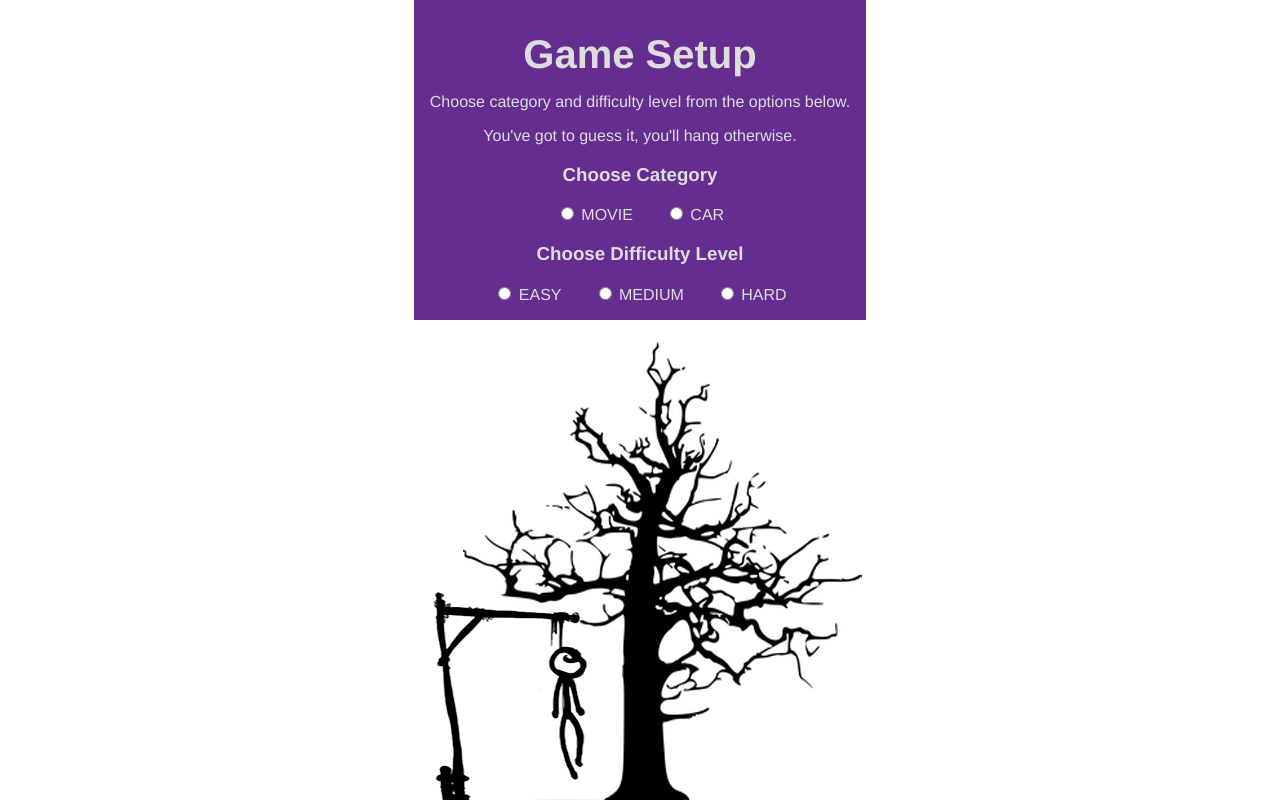
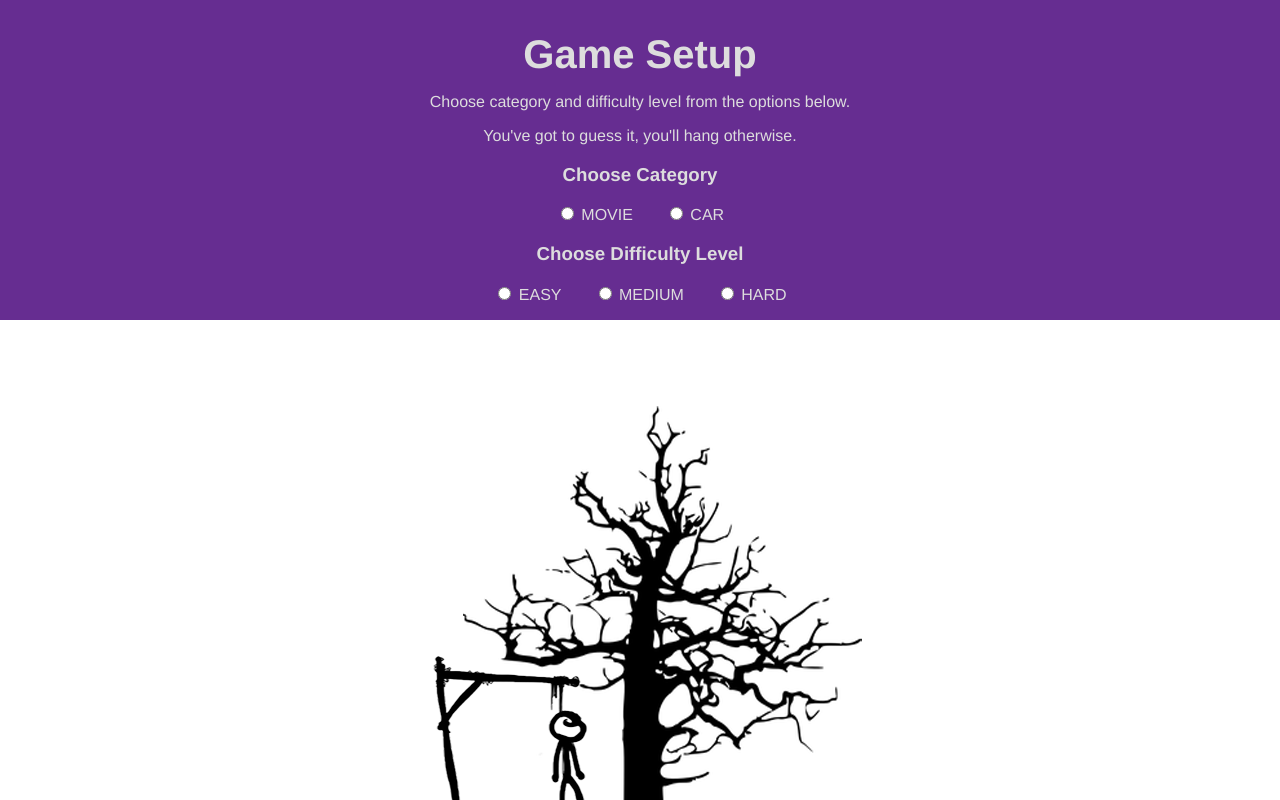
Before and after one commit to Piecuch-Patryk/hangman, a Vue app: page / in a window 1280 px wide. Shown: the top 800 px of the page. Built offline with nearby package versions, Linux system fonts and the light colour scheme.

Commit message:
Add some responsive styles for tablet and desktop.

```diff
--- a/src/App.vue
+++ b/src/App.vue
@@ -6,7 +6,7 @@
   <Game :index="image" :game-data="gameData" @validate-letter="validate" />
 
   <transition name="fade">
-    <GameResult v-show="showGameResult" :msg="gameResult" :gameOver="gameOver" :gameWon="gameWon" />
+    <GameResult v-show="showGameResult" :msg="gameResult" :gameWon="gameWon" />
   </transition>
 </template>
 
@@ -162,4 +162,11 @@ export default {
 .fade-leave-to {
   opacity: 0;
 }
+
+@media (min-width: 1000px) {
+  #app {
+    max-width: 1000px;
+    margin: 0 auto;
+  }
+}
 </style>
--- a/src/components/Game.vue
+++ b/src/components/Game.vue
@@ -63,4 +63,22 @@ export default {
     }
   }
 }
+
+@media (min-width: 768px) {
+  .game {
+
+    .img-wrapper {
+
+      img {
+        width: 50%;
+      }
+    }
+
+    .hint {
+      width: 50%;
+      margin: 2rem auto;
+      font-size: 1.5rem;
+    }
+  }
+}
 </style>
--- a/src/components/GameResult.vue
+++ b/src/components/GameResult.vue
@@ -253,4 +253,19 @@ export default {
         margin-left: 80%; }
     }
   }
+
+  @media (min-width: 768px) {
+    .game-result {
+      img {
+        width: 60%;
+      }
+    }
+  }
+
+  @media (min-width: 1000px) {
+    .game-result {
+      max-width: 1000px;
+      margin: 0 auto;
+    }
+  }
 </style>
--- a/src/components/Keyboard.vue
+++ b/src/components/Keyboard.vue
@@ -49,4 +49,15 @@ export default {
     }
   }
 }
+
+@media (min-width: 768px) {
+  .keyboard {
+    .letter {
+      width: 2.5rem;
+      height: 2.5rem;
+      line-height: 2.5rem;
+      font-size: 1.8rem;
+    }
+  }
+}
 </style>
--- a/src/components/Setup.vue
+++ b/src/components/Setup.vue
@@ -62,6 +62,7 @@ export default {
   text-align: center;
 
   .inner {
+    width: 100%;
     background-color: #662d91;
     padding: 1rem;
     color: #ddd;
@@ -93,4 +94,12 @@ export default {
     }
   }
 }
+
+@media (min-width: 768px) {
+  .setup {
+    .img-wrapper {
+      margin-top: 4rem;
+    }
+  }
+}
 </style>
```
